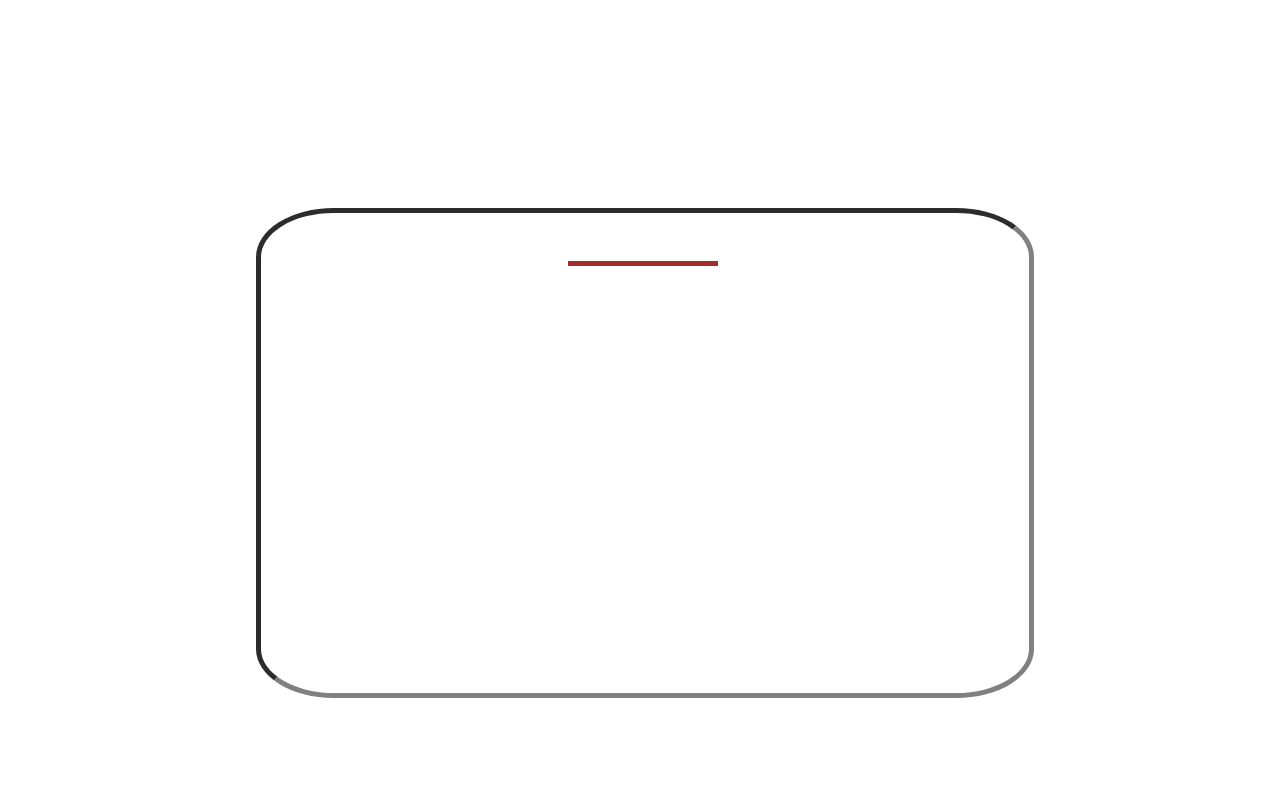
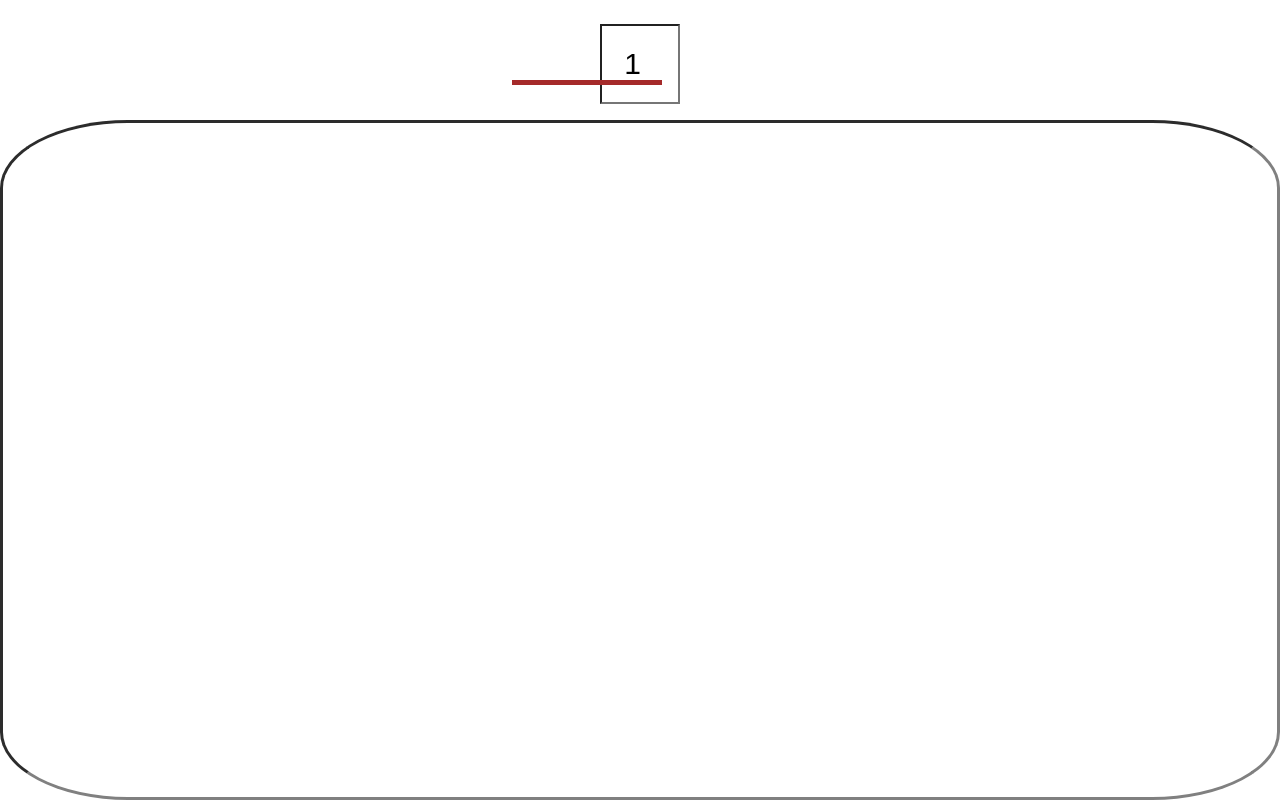
Before and after one commit to cbravos5/Drag-And-Drop-Lines, a plain HTML site: page index.html in a window 1280 px wide. Drawn offline with Linux system fonts and the light colour scheme.

Commit message:
More legible code and input listener added

```diff
--- a/canvas.js
+++ b/canvas.js
@@ -7,6 +7,7 @@ let diffX, diffY;
 //position track history for resize vars
 let originalXHold, originalXEle, originalWidth;
 let rot, rotationDiagDiff;
+let left = false;
 
 // const verifyTopBottomReached = top => {
 //     if(top >= 0 && top <= container.clientHeight) {
@@ -32,10 +33,19 @@ let rot, rotationDiagDiff;
 //     }
 // }
 
+//-----------------------------------------------------------------------------------//
+
+//Calculate the euclidian distance between two points
 const getDistance = (A,B) => {
     return Math.hypot(A[0] - B[0],A[1] - B[1]);
 };
 
+//-----------------------------------------------------------------------------------//
+
+//Calculate width of splited line
+//Because we use clientRect for this operation, we need to verify if the left
+// side postion provided by the rect really is the element left side (rect gets
+// the left most side as left position, wich can cause problemas if not handled)
 const getWidth = (X,Y,rect,line) => {
     let coord;
     const tempOffsetLeft = theElement.offsetLeft + container.offsetLeft + 5;
@@ -49,20 +59,26 @@ const getWidth = (X,Y,rect,line) => {
     return getDistance([X,Y],coord);
 }
 
+//-----------------------------------------------------------------------------------//
+
+//Create line dots and append to it
 const createAndAppendDots = (line) => {
     const dot1 = document.createElement('section');
     const dot2 = document.createElement('section');
 
-    dot1.classList.add('rotate-point')
-    dot2.classList.add('rotate-point')
+    dot1.classList.add('move-point')
+    dot2.classList.add('move-point')
 
-    dot1.id = 1;
-    dot2.id = 2;
+    dot1.dataset.dot = '1';
+    dot2.dataset.dot = '2';
 
     line.appendChild(dot1);
     line.appendChild(dot2);
 }
 
+//-----------------------------------------------------------------------------------//
+
+//Get the current rotation of the line
 function getCurrentRotation()  {
     var st = window.getComputedStyle(theElement, null);
     var tr = st.getPropertyValue("-webkit-transform") ||
@@ -102,22 +118,24 @@ function getCurrentRotation()  {
     return angle;
 }
 
+//-----------------------------------------------------------------------------------//
+
+//Function to assign global values and handlers when resizing
 function resize(event) {
 
-    // Compute the difference between where it is and
-    //  where the mouse click occurred
-    //rot = getCurrentRotation();
-    //theElement.style.transform = 'rotate(0deg)';
+    //Get current line rotation
     rot = getCurrentRotation();
+    //Set rotation to 0 for resizing functions work properly
     theElement.style.transform = 'rotate(0deg)';
 
+    //Get original positions
     originalXHold = event.clientX;
     originalXEle = theElement.offsetLeft;
     originalWidth = theElement.offsetWidth;
 
 
-    // Now register the event handlers for moving and
-    //  dropping the word
+    // Now register the event handlers for resing and
+    //  dropping the line
 
     document.addEventListener("mousemove", resizer, true);
     document.addEventListener("mouseup", dropperR, true);
@@ -129,6 +147,9 @@ function resize(event) {
     event.preventDefault();
 }
 
+//-----------------------------------------------------------------------------------//
+
+//Auxiliar function to create a line with dots
 const createLine = (width,rot,top,left) => {
     //create line
     const element = document.createElement('section');
@@ -148,38 +169,47 @@ const createLine = (width,rot,top,left) => {
     return element;
 }
 
+//-----------------------------------------------------------------------------------//
+
+//Function to assign global values and handlers when spliting
 function separate(event) {
     event.preventDefault();
 
+    //Get global postion values of the element
     var rect = theElement.getBoundingClientRect();
 
+    //Get global postion of the click
     const posXclicked = event.clientX;
     const posYclicked = event.clientY;
 
+    //Get width of the two lines based on the distances between mouse clicked position
+    // and the line extremities
     const element1Width = Math.floor(getWidth(posXclicked,posYclicked,rect,1));
     const element2Width = Math.ceil(getWidth(posXclicked,posYclicked,rect,2));
 
+    //Get line rotation
     const rot = getCurrentRotation();
 
+    //Create lines
     const element1 = createLine(element1Width,rot,theElement.offsetTop,
                                 theElement.offsetLeft)
+    const element2 = createLine(element2Width,rot,posYclicked - 1,
+                                posXclicked - 1);
 
-    const element2 = createLine(element2Width,rot,posYclicked - container.offsetTop - 5,
-                                posXclicked - container.offsetLeft -5);
-
+    //Remove original line from container
     container.removeChild(theElement);
 
+    //Add splited line
     container.appendChild(element1);
     container.appendChild(element2);
 }
 
+//-----------------------------------------------------------------------------------//
+
+//Function to assign global values and handlers when moving
 function grabber(event) {
 
     // Set the global variable for the element to be moved
-
-
-    // Determine the position of the word to be grabbed,
-    //  first removing the units from left and top
 
     var posX = parseInt(theElement.offsetLeft);
     var posY = parseInt(theElement.offsetTop);
@@ -192,7 +222,7 @@ function grabber(event) {
 
 
     // Now register the event handlers for moving and
-    //  dropping the word
+    //  dropping the line
 
     document.addEventListener("mousemove", mover, true);
     document.addEventListener("mouseup", dropper, true);
@@ -203,25 +233,29 @@ function grabber(event) {
     event.stopPropagation();
     event.preventDefault();
 
-}  //** end of grabber
+}
 
+//-----------------------------------------------------------------------------------//
+
+//Function to handle different types of actions
+//If the target have a 'move-point' class, then the operation is resize
+//If not, we have to check if the right or left button was clicked
+//If left was clicked, then we move the object, otherwise, split de line
 function clickhandler(event) {
     event.preventDefault();
     theElement = event.currentTarget;
     let { target } = event;
     if (target.classList.contains('move-point')){
-        if(target.dataset.dot == "2"){dot = theElement.querySelector('[data-dot="1"]');}
-        else {dot = theElement.querySelector('[data-dot="2"]');}
+        left = target.dataset.dot == '1' ? true : false;
         resize(event);
     } else {
         event.which == 3 ? separate(event) : grabber(event);
     }
 }
 
-// *******************************************************
+//-----------------------------------------------------------------------------------//
 
-// The event handler function for moving the word
-
+//Move line function
 function mover(event) {
     // Compute the new position, add the units, and move the word
 
@@ -230,11 +264,11 @@ function mover(event) {
     // Prevent propagation of the event
 
     event.stopPropagation();
-}  //** end of mover
+}
 
-// *********************************************************
-// The event handler function for dropping the word
+//-----------------------------------------------------------------------------------//
 
+//Dropper for moving operation
 function dropper(event) {
 
     // Unregister the event handlers for mouseup and mousemove
@@ -246,41 +280,61 @@ function dropper(event) {
     //  event.stopPropagation();
 }   //** end of dropper
 
+//-----------------------------------------------------------------------------------//
+
+//Resizer for mouse movement
 function resizer(event) {
     event.preventDefault();
-    if (dot.dataset.dot == '1') {
-        const width = originalWidth + (event.clientX - originalXHold);
-        width < 20 ? theElement.style.width = '20px' : theElement.style.width = width + 'px';
-    } else {
+    //Different sides needs different treatments
+    //If right side dot is moved, only the width needs to be changed
+    //If left side dot is moved, the position has to be changed too
+    if (left) {
         const width = originalWidth - (event.clientX - originalXHold);
         if (width < 20) {theElement.style.width = '20px';}
         else {
             theElement.style.width = width + 'px';
             theElement.style.left = originalXEle + (event.clientX - originalXHold) + 'px';
-        }
+        };
+    } else {
+        const width = originalWidth + (event.clientX - originalXHold);
+        width < 20 ? theElement.style.width = '20px' : theElement.style.width = width + 'px';
     };
 };
 
+//-----------------------------------------------------------------------------------//
+
+//Dropper for resizing function
 function dropperR(event) {
+    //Assign rotation before the transformation
     theElement.style.transform = `rotate(${rot}deg)`;
-    //theElement.style.transform = `rotate(${rot}deg)`;
-     // Unregister the event handlers for mouseup and mousemove
-     document.removeEventListener("mouseup", dropperR, true);
-     document.removeEventListener("mousemove", resizer, true);
+    // Unregister the event handlers for mouseup and mousemove
+    document.removeEventListener("mouseup", dropperR, true);
+    document.removeEventListener("mousemove", resizer, true);
 }
 
+//-----------------------------------------------------------------------------------//
+
+function makePoligon(value) {
+    console.log(value);
+}
+
+//-----------------------------------------------------------------------------------//
+
+//Assign listeners and make queries after content loaded
 window.addEventListener("DOMContentLoaded", () => {
     const lines = document.querySelectorAll('.draggable-line');
+    const input = document.querySelector('.input-field');
     container = document.querySelector('.draw-container')
+    //assign handler for every type of action
     lines.forEach(line => {
         line.onmousedown = clickhandler;
     });
-    // The event handler function for grabbing the word
+
+    input.oninput = function() {makePoligon(input.value)};
+
+    //context menu (right click) = off
     window.oncontextmenu = () => {
         return false;
     }
 
-    // window.addEventListener('mousemove', function moving(event){
-    //     console.log(event.clientX - container.offsetLeft, event.clientY - container.offsetTop);
-    // })
 });
--- a/index.html
+++ b/index.html
@@ -7,12 +7,15 @@
     <title>Canvas</title>
 </head>
 <body>
-    <section class="draw-container">
-        <section class="draggable-line" id="line1" data-origin="left">
-            <section class="move-point" data-dot="1"></section>
-            <section class="move-point" data-dot="2"></section>
+    <div class="canvas">
+        <input type="number" class="input-field" maxlength="1" value="1">
+        <section class="draw-container">
+            <section class="draggable-line" id="line1" data-origin="left">
+                <section class="move-point" data-dot="1"></section>
+                <section class="move-point" data-dot="2"></section>
+            </section>
         </section>
-    </section>
+    </div>
     <script src="canvas.js"></script>
 </body>
 </html>
--- a/style.css
+++ b/style.css
@@ -1,13 +1,21 @@
+* {
+    padding: 0px;
+    margin: 0px;
+    box-sizing: border-box;
+}
+
+.canvas {
+    width: 100%;
+    height: 100vh;
+    display: flex;
+    flex-direction: column;
+    justify-content: space-between;
+}
+
 .draw-container {
-    position: fixed;
-    top: 50%;
-    left: 50%;
-    width: 60%;
-    height: 60%;
-    margin-top: -15%;
-    margin-left: -30%;
+    width: 100%;
+    height: 85%;
     border: grey;
-    border-width: 5px;
     border-radius: 10%;
     border-style: inset;
 }
@@ -17,18 +25,19 @@
     width: 150px;
     height: 5px;
     background: brown;
+    transform-origin: left center;
     top: 10%;
     left: 40%;
     display: flex;
     transform: rotate(0deg);
+    align-items: center;
 }
 
 .move-point{
     background: transparent;
-    width: 10px;
-    height: 10px;
+    width: 15px;
+    height: 15px;
     border-radius: 50% 50%;
-    margin-top: -5px;
 }
 
 .move-point:nth-child(2){
@@ -49,3 +58,14 @@
     top: 30%;
     left: 40%;
 }
+
+.input-field{
+    width: 10vh;
+    align-self: center;
+    margin-top: 3vh;
+    height: 10vh;
+    border-style: inset;
+    text-align: center;
+    justify-content: center;
+    font-size: 30px;
+}
```
